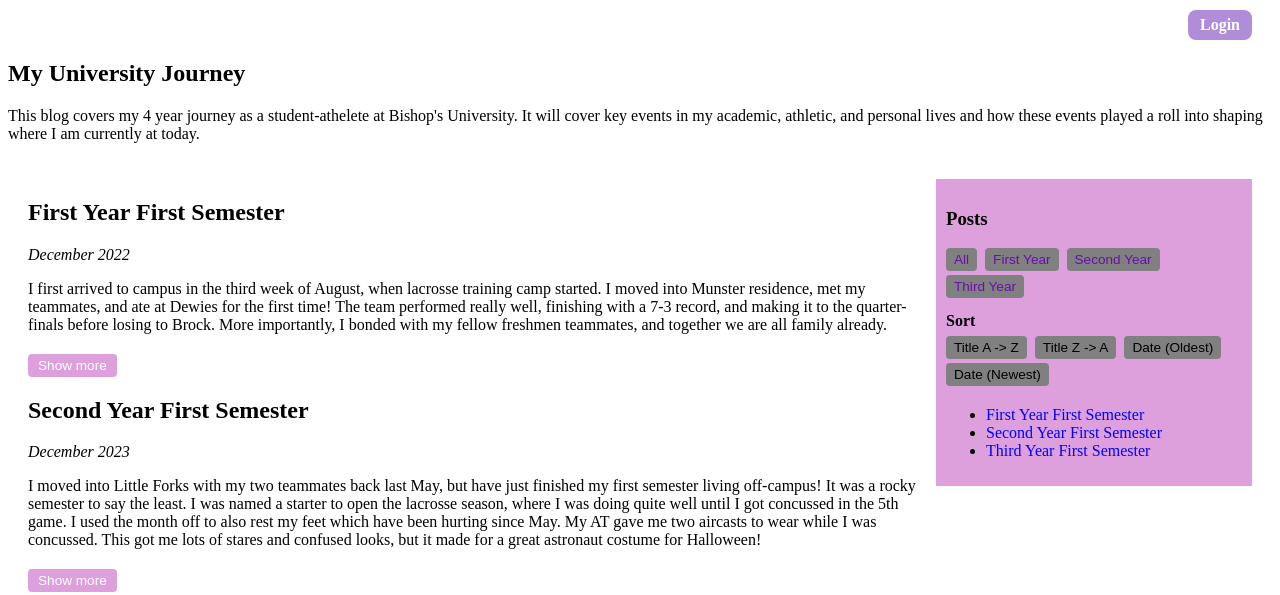
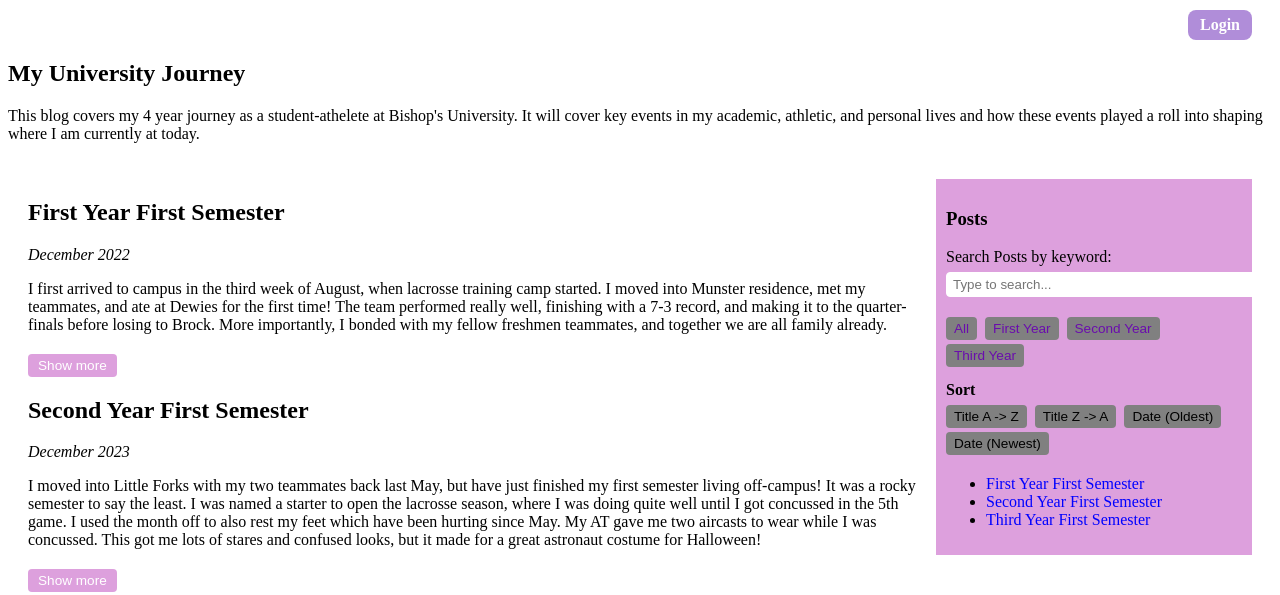
Before and after one commit to ThomasJones28/ThomasJones28.github.io, a PHP site: page /blog.php in a window 1280 px wide. Shown: the part 72-667 px from the top of the page. Run offline with PHP 8.4, Linux system fonts and the light colour scheme.

Commit message:
Lab10 O10

```diff
--- a/my_site/blog.js
+++ b/my_site/blog.js
@@ -101,4 +101,34 @@ document.addEventListener('DOMContentLoaded', function () {
             postsArray.forEach(post => mainContainer.appendChild(post));
         });
     });
+
+    // Search posts by title and paragraphtext
+    const searchInput = document.getElementById('post-search');
+    const articles = document.querySelectorAll('main article');
+
+    if (searchInput) {
+        searchInput.addEventListener('input', function () {
+            const term = searchInput.value.toLowerCase().trim();
+
+            articles.forEach(function (article) {
+                // Grab title text
+                const title = article.querySelector('h2') ?
+                    article.querySelector('h2').textContent.toLowerCase() : '';
+
+                // Grab paragraph text
+                const paragraphs = Array.from(article.querySelectorAll('p'))
+                    .map(p => p.textContent.toLowerCase())
+                    .join(' ');
+
+                const haystack = title + ' ' + paragraphs;
+                //Show if term appears, hide if it doesnt
+
+                if (term === '' || haystack.includes(term)) {
+                    article.style.display = '';
+                } else {
+                    article.style.display = 'none';
+                }
+            });
+        });
+    }
 });
--- a/my_site/blog.php
+++ b/my_site/blog.php
@@ -128,6 +128,11 @@ if (file_exists($blog_file)) {
         <aside>
             <!-- Aside section for quick links to blog posts -->
             <h3>Posts</h3>
+            <!--Search box-->
+            <div class="search-box">
+                <label for="post-search">Search Posts by keyword:</label><br>
+                <input type="text" id="post-search" name="post-search" placeholder="Type to search...">
+            </div>
             <!--Buttons to filter by school year-->
             <div class="filters">
                 <button type="button" class="filter-btn" data-filter="all">All</button>
--- a/my_site/my_style.css
+++ b/my_site/my_style.css
@@ -394,3 +394,13 @@ input[type="submit"] {
 .sort-btn:hover {
   background-color: darkgray;
 }
+.search-box {
+  margin-bottom: 10px;
+}
+.search-box input[type="text"] {
+  width: 100%;
+  padding: 4px 6px;
+  border-radius: 4px;
+  border: 1px solid white;
+  font-size: 0,9em;
+}
```
